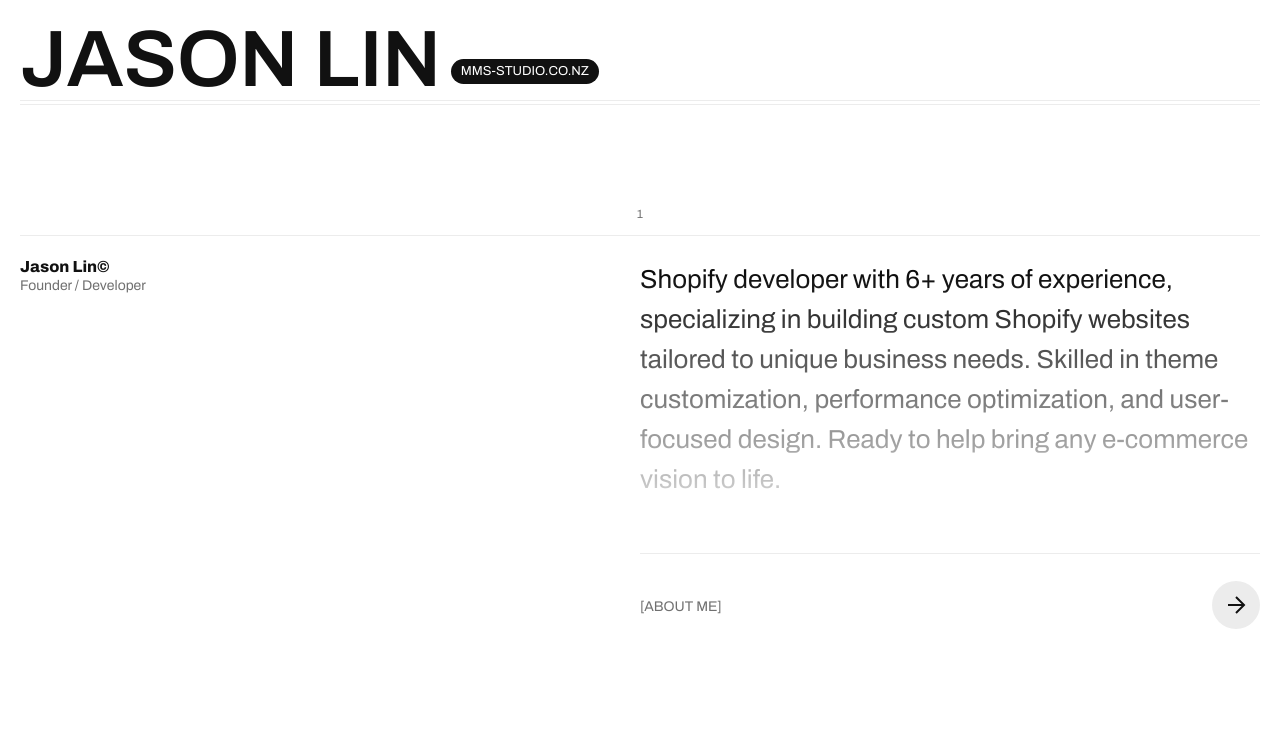
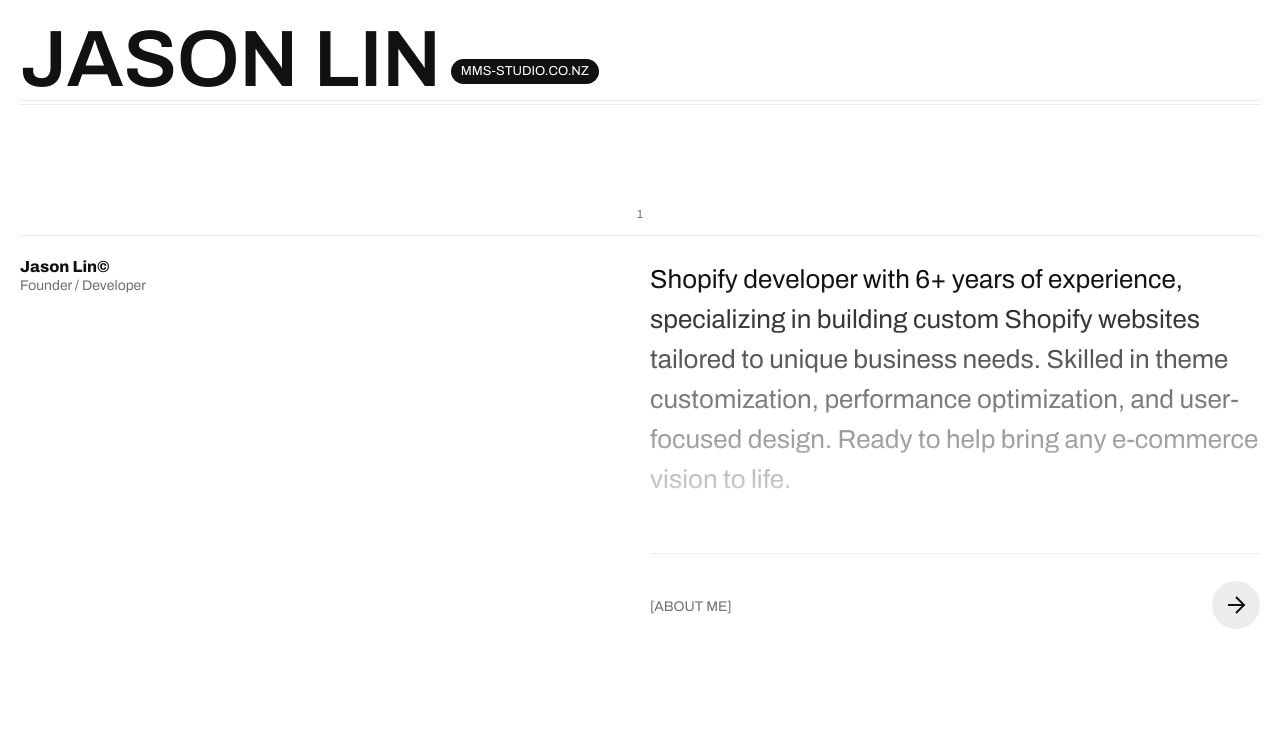
Before and after one commit to devjasonlin/mms-studio, a Jekyll site: the page built from index.html, in a window 1280 px wide. Shown: the top 751 px of the page. Built offline with Jekyll 4.4.1, drawn with Linux system fonts in a browser that asks for light colours; nearby versions of some CDN libraries; some of the changed text lies outside the part shown.

Commit message:
global tweak

```diff
--- a/_includes/section-projects.html
+++ b/_includes/section-projects.html
@@ -9,7 +9,7 @@
     window.colours = "{{ colours }}";
   </script>
 
-  {% for project in site.projects reversed limit:6 %}
+  {% for project in site.posts reversed limit:6 %}
   <project-card class="section-wrapper section-wrapper-3">
   <!-- <project-card class="section-wrapper {% if forloop.index0 == 3 %}section-wrapper-4{% else %}section-wrapper-3{% endif %}"> -->
     <a href="{{ project.permalink }}" class="section-projects--project visible-animation">
--- a/_sass/components/section-personal.scss
+++ b/_sass/components/section-personal.scss
@@ -1,4 +1,7 @@
 .section-points {
+  width: 100%;
+  overflow: hidden;
+
   .section-points--point {
     font-size: 2.6rem;
     line-height: 4rem;
--- a/_sass/layout/global.scss
+++ b/_sass/layout/global.scss
@@ -29,6 +29,7 @@
 .section-container {
   display: flex;
   flex-wrap: wrap;
+  gap: 2rem;
 
   .section-wrapper {
     height: fit-content;
@@ -48,7 +49,7 @@
     }
 
     &.section-wrapper-2 {
-      width: 50%;
+      width: calc(50% - 1rem);
       padding: 2rem 0;
 
       @include respond-to("medium-down") {
@@ -57,47 +58,34 @@
     }
 
     &.section-wrapper-3 {
-      width: 33%;
-
-      padding: 2rem;
+      width: calc(33.33% - 3rem / 2);
+      padding: 2rem 0;
 
       @include respond-to("large-down") {
-        padding: 2rem 1rem;
-        width: 50%;
+        width: calc(50% - 1rem);
       }
 
       @include respond-to("medium-down") {
-        padding: 2rem 0;
         width: 100%;
       }
     }
 
     &.section-wrapper-4 {
       width: 66%;
-      padding: 2rem;
+      padding: 2rem 0;
 
       @include respond-to("large-down") {
-        padding: 2rem 1rem;
         width: 50%;
       }
 
       @include respond-to("medium-down") {
-        padding: 2rem 0;
         width: 100%;
       }
     }
 
     &.section-wrapper-5 {
       width: 100%;
-      padding: 2rem;
-
-      @include respond-to("large-down") {
-        padding: 2rem 1rem;
-      }
-
-      @include respond-to("medium-down") {
-        padding: 2rem 0;
-      }
+      padding: 2rem 0;
     }
   }
 
@@ -110,6 +98,7 @@
   .section-sub-title {
     font-size: 1.4rem;
     color: $colour-grey-1;
+    margin: 0 0 2rem 0;
   }
 
   .section-description {
--- a/assets/js/global.js
+++ b/assets/js/global.js
@@ -17,7 +17,7 @@
       }
     });
   }, {
-    threshold: 0.05 // 卡片露出10%就触发动画
+    threshold: 0.001 // 触发阈值
   });
 
   items.forEach(item => observer.observe(item));
```
